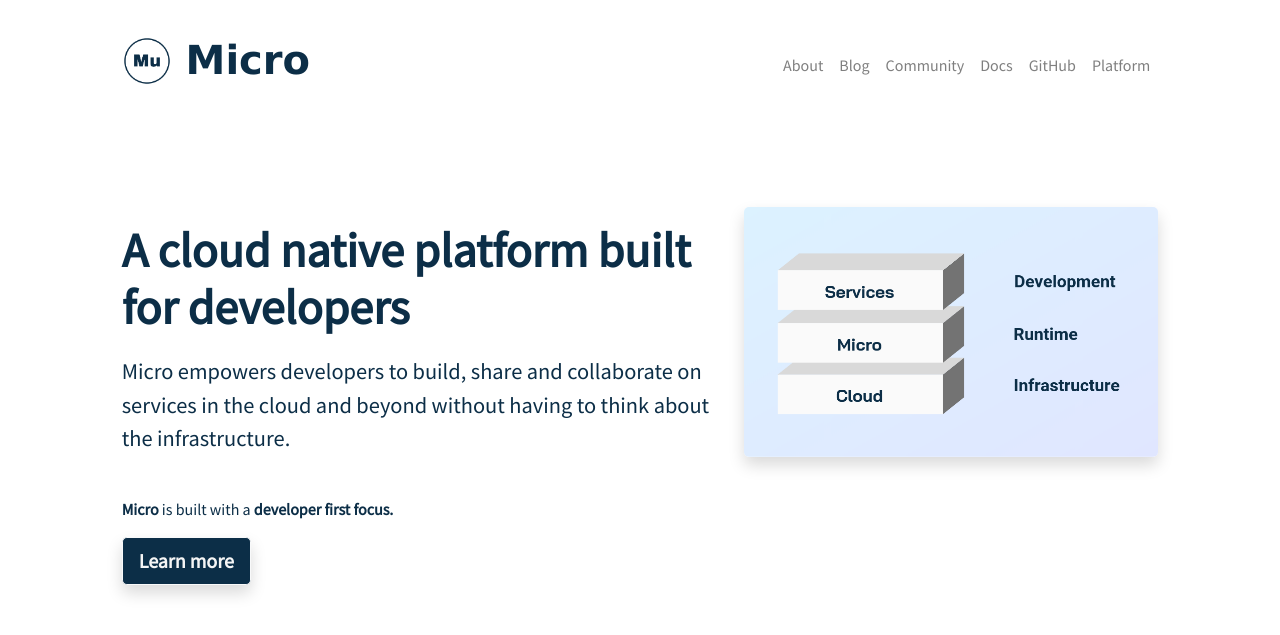
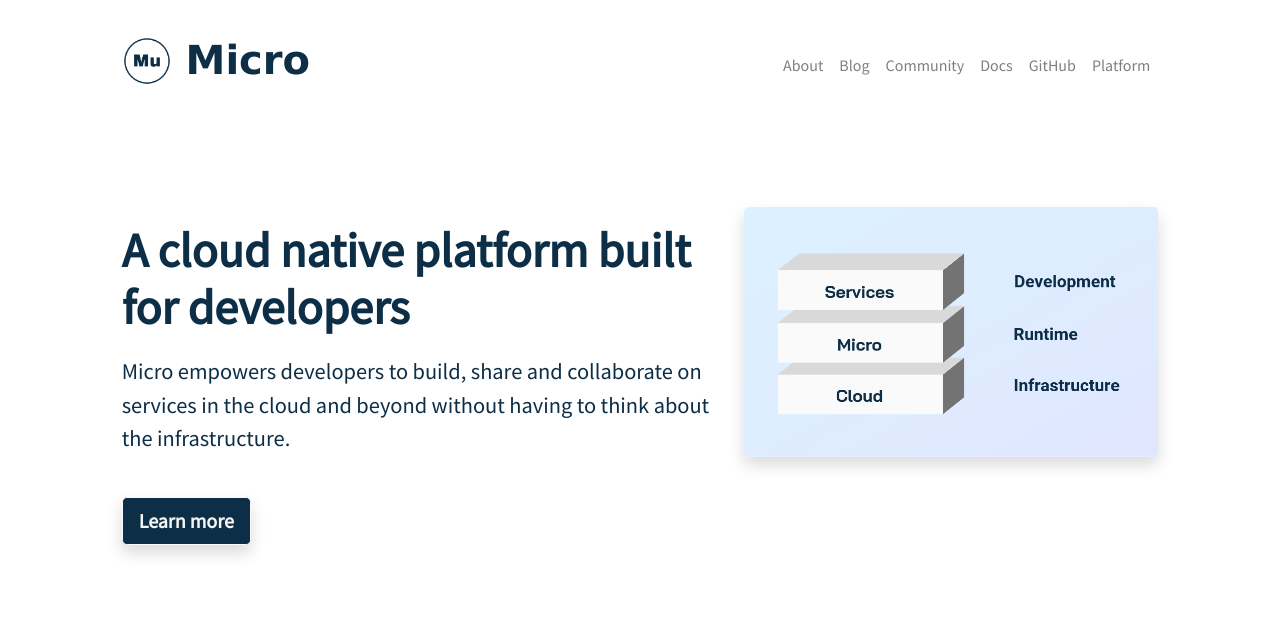
Before and after one commit to micro-community/go-micro-v2-doc, a Jekyll site: the page index.html, which Jekyll copies as it is, in a window 1280 px wide and 900 px high. Shown: the top 635 px of the window. Built offline with Jekyll 4.4.1, drawn with Linux system fonts in a browser that asks for light colours; nearby versions of some CDN libraries; comment, search, counter and statistics services are not loaded.

Commit message:
update landing page

```diff
--- a/index.html
+++ b/index.html
@@ -54,7 +54,6 @@
 			  Micro empowers developers to build, share and collaborate on services in the cloud and beyond
 			  without having to think about the infrastructure.
                         </p>
-			<p><b>Micro</b> is built with a <b>developer first focus.</b></p>
 		        <p class="pull-left"><a href="#platform" class="scroll btn btn-light btn-lg shadow">Learn more</a></p>
             	      </div>
             	      <div class="col-lg-5">
```
